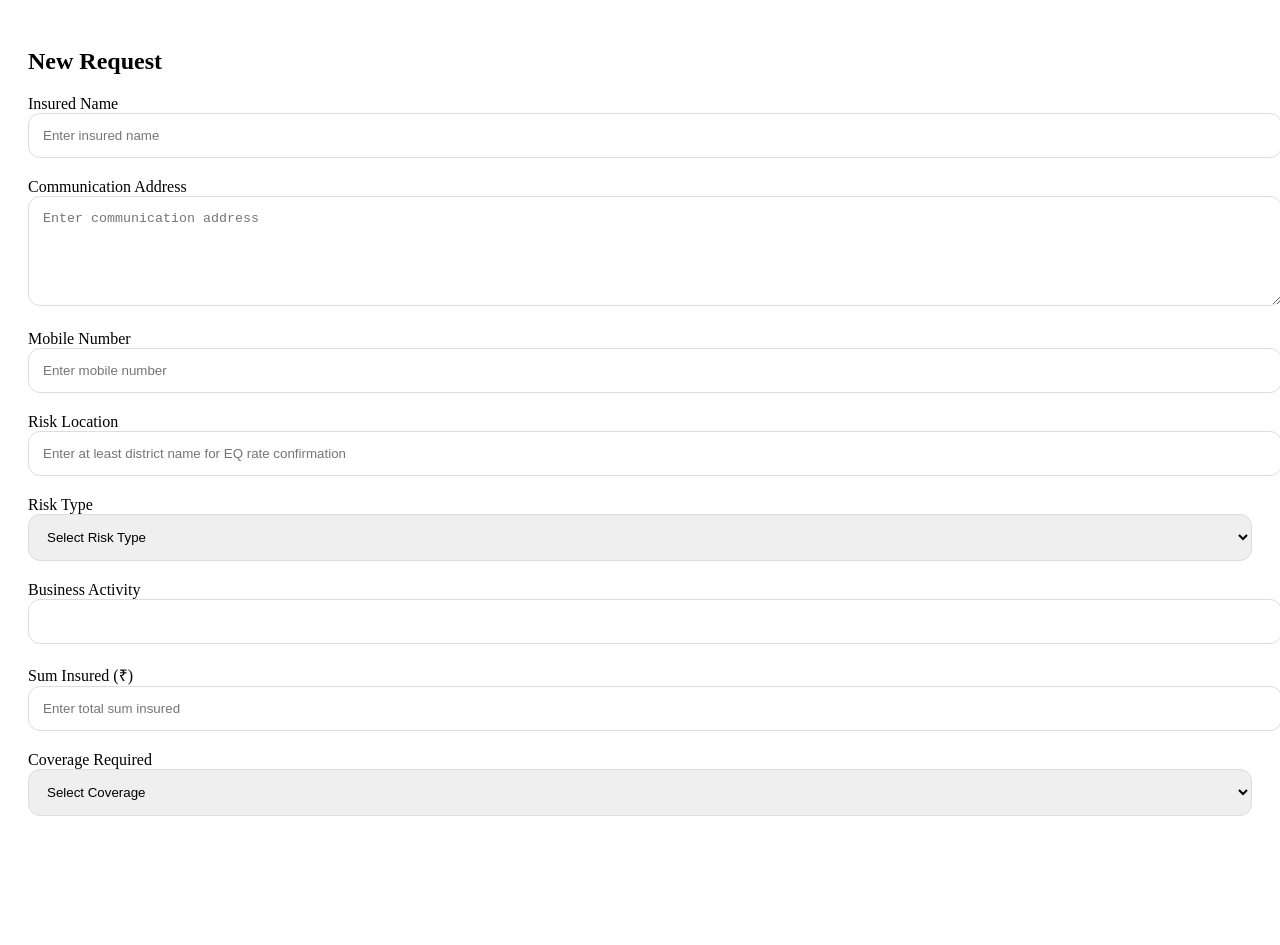
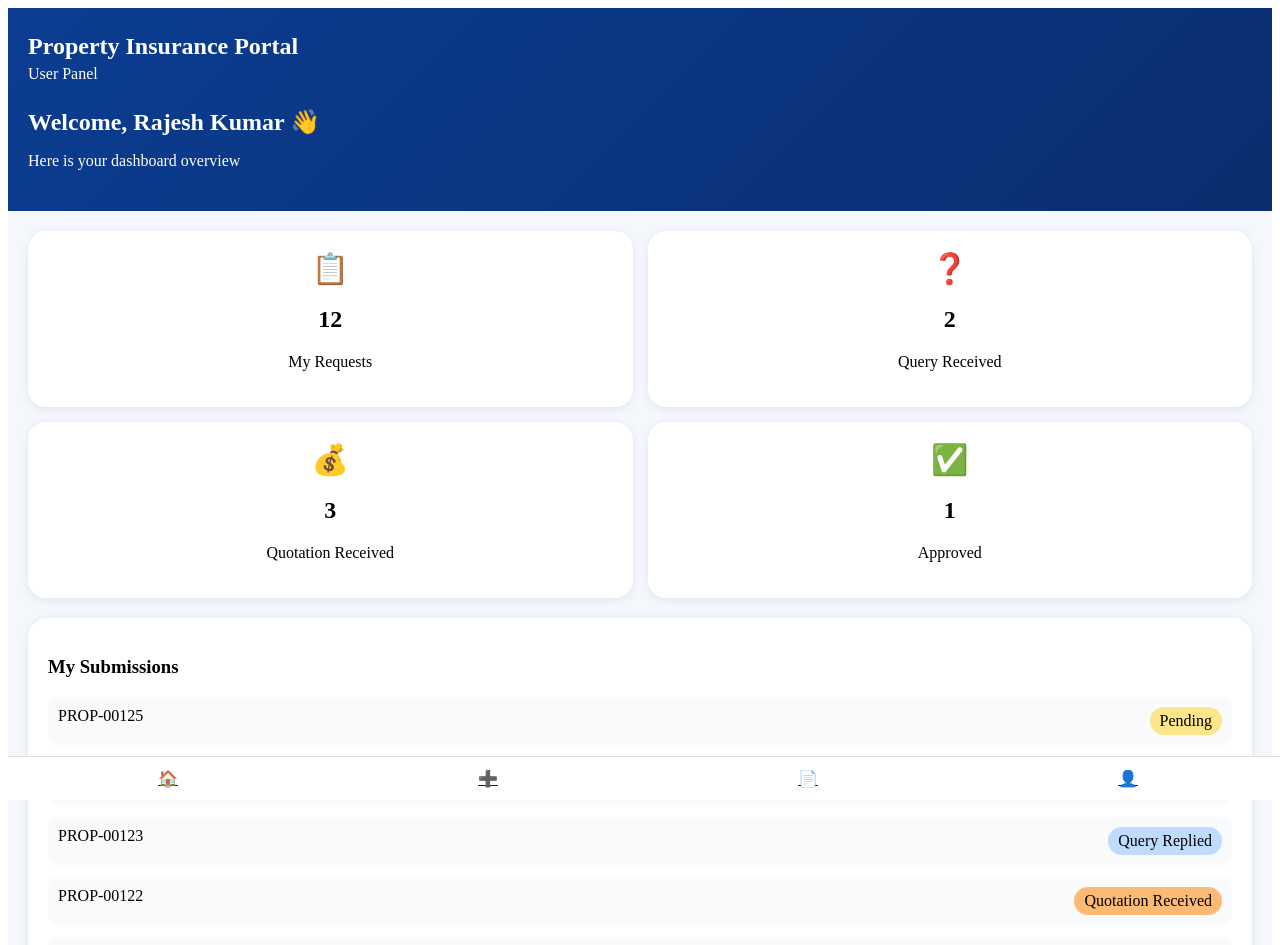
Before and after one commit to Arunsonly/property-insurance-portal, a Next.js app: page /user/dashboard in a window 1280 px wide. Shown: the top 945 px of the page. Before the commit the page ends 864 px from the top, so only its background shows below. Built offline with nearby package versions, Linux system fonts and the light colour scheme.

Commit message:
Update dashboard.js

```diff
--- a/pages/user/dashboard.js
+++ b/pages/user/dashboard.js
@@ -1,166 +1,168 @@
-import { useState } from "react";
+import Link from "next/link";
 
-export default function NewRequest() {
-  const [riskType, setRiskType] = useState("");
-  const [businessActivity, setBusinessActivity] = useState("");
+export default function UserDashboard() {
+  return (
+    <div
+      style={{
+        background: "#f4f7fc",
+        minHeight: "100vh",
+        paddingBottom: "80px",
+      }}
+    >
+      {/* Header */}
+      <div
+        style={{
+          background: "linear-gradient(135deg,#0b3d91,#0a2d6f)",
+          color: "#fff",
+          padding: "25px 20px",
+        }}
+      >
+        <h2 style={{ margin: 0 }}>Property Insurance Portal</h2>
+        <p style={{ marginTop: 5 }}>User Panel</p>
 
-  return (
-    <div style={{ padding: "20px" }}>
-      <h2>New Request</h2>
-
-      {/* Insured Name */}
-      <div style={{ marginBottom: "20px" }}>
-        <label>Insured Name</label>
-        <input
-          type="text"
-          placeholder="Enter insured name"
-          style={{
-            width: "100%",
-            padding: "14px",
-            borderRadius: "12px",
-            border: "1px solid #ddd",
-          }}
-        />
+        <div style={{ marginTop: 25 }}>
+          <h2 style={{ margin: 0 }}>Welcome, Rajesh Kumar 👋</h2>
+          <p>Here is your dashboard overview</p>
+        </div>
       </div>
 
-      {/* Communication Address */}
-      <div style={{ marginBottom: "20px" }}>
-        <label>Communication Address</label>
-        <textarea
-          placeholder="Enter communication address"
+      {/* Stats Cards */}
+      <div
         style={{
-            width: "100%",
-            padding: "14px",
-            borderRadius: "12px",
-            border: "1px solid #ddd",
-            minHeight: "80px",
+          display: "grid",
+          gridTemplateColumns: "1fr 1fr",
+          gap: "15px",
+          padding: "20px",
         }}
-        />
+      >
+        <div style={card}>
+          <div style={{ fontSize: 30 }}>📋</div>
+          <h2>12</h2>
+          <p>My Requests</p>
         </div>
 
-      {/* Mobile Number */}
-      <div style={{ marginBottom: "20px" }}>
-        <label>Mobile Number</label>
-        <input
-          type="text"
-          placeholder="Enter mobile number"
-          style={{
-            width: "100%",
-            padding: "14px",
-            borderRadius: "12px",
-            border: "1px solid #ddd",
-          }}
-        />
+        <div style={card}>
+          <div style={{ fontSize: 30 }}>❓</div>
+          <h2>2</h2>
+          <p>Query Received</p>
         </div>
 
-      {/* Risk Location */}
-      <div style={{ marginBottom: "20px" }}>
-        <label>Risk Location</label>
-        <input
-          type="text"
-          placeholder="Enter at least district name for EQ rate confirmation"
-          style={{
-            width: "100%",
-            padding: "14px",
-            borderRadius: "12px",
-            border: "1px solid #ddd",
-          }}
-        />
+        <div style={card}>
+          <div style={{ fontSize: 30 }}>💰</div>
+          <h2>3</h2>
+          <p>Quotation Received</p>
         </div>
 
-      {/* Risk Type */}
-      <div style={{ marginBottom: "20px" }}>
-        <label>Risk Type</label>
+        <div style={card}>
+          <div style={{ fontSize: 30 }}>✅</div>
+          <h2>1</h2>
+          <p>Approved</p>
+        </div>
+      </div>
 
-        <select
-          value={riskType}
-          onChange={(e) => {
-            const value = e.target.value;
-            setRiskType(value);
-
-            if (value === "Manufacturing Unit") {
-              setBusinessActivity("Name of goods manufacturing");
-            } else if (
-              value === "Godown (Open)" ||
-              value === "Godown (Closed)"
-            ) {
-              setBusinessActivity("Name of goods storage");
-            } else if (value === "Retail Shop") {
-              setBusinessActivity(
-                "Name of Goods selling (Kirana, Electric, Puncture Shop etc.)"
-              );
-            } else if (value === "Other") {
-              setBusinessActivity(
-                "Enter the business activities details"
-              );
-            } else {
-              setBusinessActivity("");
-            }
-          }}
+      {/* Recent Submissions */}
+      <div
         style={{
-            width: "100%",
-            padding: "14px",
-            borderRadius: "12px",
-            border: "1px solid #ddd",
+          background: "#fff",
+          margin: "0 20px",
+          borderRadius: "20px",
+          padding: "20px",
+          boxShadow: "0 2px 10px rgba(0,0,0,0.08)",
         }}
       >
-          <option value="">Select Risk Type</option>
-          <option value="Manufacturing Unit">Manufacturing Unit</option>
-          <option value="Godown (Open)">Godown (Open)</option>
-          <option value="Godown (Closed)">Godown (Closed)</option>
-          <option value="Retail Shop">Retail Shop</option>
-          <option value="Other">Other</option>
-        </select>
+        <h3>My Submissions</h3>
+
+        <div style={row}>
+          <span>PROP-00125</span>
+          <span style={pending}>Pending</span>
         </div>
 
-      {/* Business Activity */}
-      <div style={{ marginBottom: "20px" }}>
-        <label>Business Activity</label>
-        <input
-          type="text"
-          placeholder={businessActivity}
-          style={{
-            width: "100%",
-            padding: "14px",
-            borderRadius: "12px",
-            border: "1px solid #ddd",
-          }}
-        />
+        <div style={row}>
+          <span>PROP-00124</span>
+          <span style={query}>Query Received</span>
         </div>
 
-      {/* Sum Insured */}
-      <div style={{ marginBottom: "20px" }}>
-        <label>Sum Insured (₹)</label>
-        <input
-          type="number"
-          placeholder="Enter total sum insured"
-          style={{
-            width: "100%",
-            padding: "14px",
-            borderRadius: "12px",
-            border: "1px solid #ddd",
-          }}
-        />
+        <div style={row}>
+          <span>PROP-00123</span>
+          <span style={reply}>Query Replied</span>
         </div>
 
-      {/* Coverage Required */}
-      <div style={{ marginBottom: "20px" }}>
-        <label>Coverage Required</label>
-        <select
+        <div style={row}>
+          <span>PROP-00122</span>
+          <span style={quotation}>Quotation Received</span>
+        </div>
+
+        <div style={row}>
+          <span>PROP-00121</span>
+          <span style={approved}>Approved</span>
+        </div>
+      </div>
+
+      {/* Bottom Navigation */}
+      <div
         style={{
+          position: "fixed",
+          bottom: 0,
           width: "100%",
-            padding: "14px",
-            borderRadius: "12px",
-            border: "1px solid #ddd",
+          background: "#fff",
+          display: "flex",
+          justifyContent: "space-around",
+          padding: "12px 0",
+          borderTop: "1px solid #ddd",
         }}
       >
-          <option>Select Coverage</option>
-          <option>Fire + STFI + EQ</option>
-          <option>Fire + STFI + EQ + Burglary</option>
-          <option>Fire + STFI + EQ + Terrorism</option>
-          <option>Fire + STFI + EQ + Terrorism + Burglary</option>
-        </select>
+        <Link href="/user/dashboard">🏠</Link>
+        <Link href="/user/new-request">➕</Link>
+        <Link href="/user/my-submissions">📄</Link>
+        <Link href="/user/profile">👤</Link>
       </div>
     </div>
   );
 }
+
+const card = {
+  background: "#fff",
+  borderRadius: "18px",
+  padding: "20px",
+  textAlign: "center",
+  boxShadow: "0 2px 10px rgba(0,0,0,0.08)",
+};
+
+const row = {
+  display: "flex",
+  justifyContent: "space-between",
+  marginBottom: "12px",
+  padding: "10px",
+  background: "#f8fafc",
+  borderRadius: "10px",
+};
+
+const pending = {
+  background: "#fde68a",
+  padding: "5px 10px",
+  borderRadius: "15px",
+};
+
+const query = {
+  background: "#ddd6fe",
+  padding: "5px 10px",
+  borderRadius: "15px",
+};
+
+const reply = {
+  background: "#bfdbfe",
+  padding: "5px 10px",
+  borderRadius: "15px",
+};
+
+const quotation = {
+  background: "#fdba74",
+  padding: "5px 10px",
+  borderRadius: "15px",
+};
+
+const approved = {
+  background: "#86efac",
+  padding: "5px 10px",
+  borderRadius: "15px",
+};
```
Lines whose indentation alone changed are shown as unchanged.
